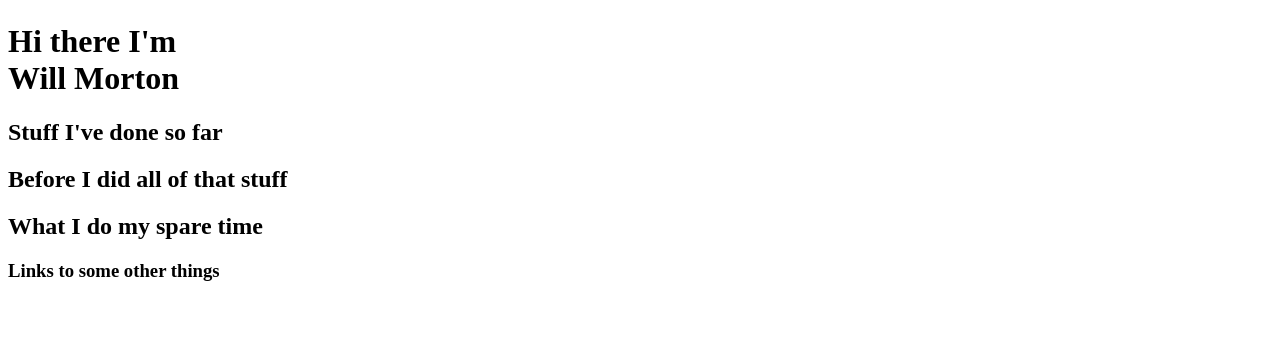
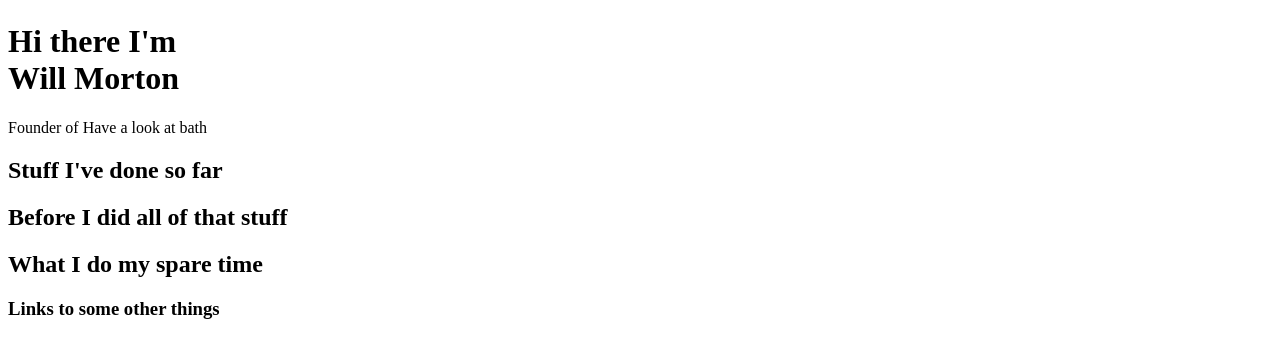
Before and after one commit to wilmorton/wilmorton.github.io, a plain HTML site: page index.html in a window 1280 px wide. Shown: the part 958-1296 px from the top of the page. Before the commit the page ends 1258 px from the top, so only its background shows below. Drawn offline with Linux system fonts and the light colour scheme.

Commit message:
Update index.html

```diff
--- a/index.html
+++ b/index.html
@@ -12,7 +12,9 @@
 
 <img src="vest3.jpg" alt="Masada" height="100%" width="100%"/>
 
-<div id="intro"><h1>Hi there I'm<br>Will Morton</div>
+<div id="intro"><h1>Hi there I'm<br>Will Morton</h1>
+
+                <p>Founder of Have a look at bath</p></div>
 
 <div id="header"><h2>Stuff I've done so far</h2></div>
 
@@ -20,7 +22,7 @@
 
 <div id="header"><h2>What I do my spare time</h2></div>
 
-<div id="footer"><h3>Links to some other things</h2></div>
+<div id="footer"><h3>Links to some other things</h3></div>
 </div>
 
 </body>
```
